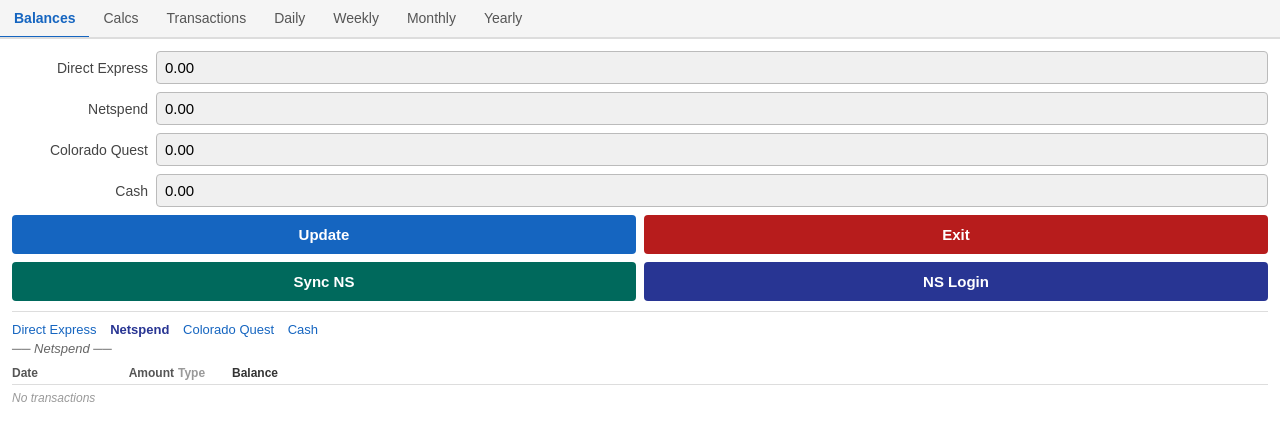
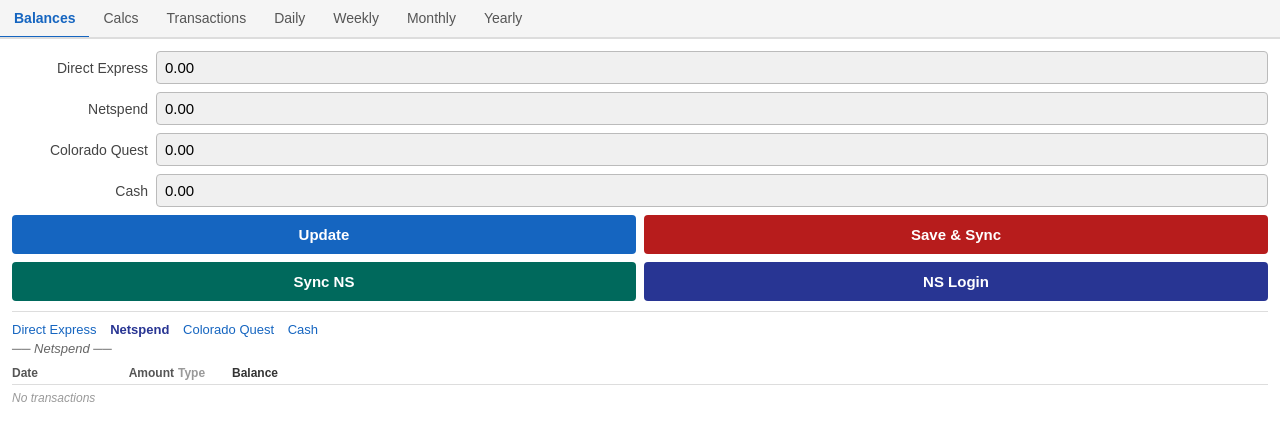
Before and after one commit to dpc00/blog7, a Flask app: page / in a window 1280 px wide. Shown: the top 441 px of the page. Run offline with Flask 3, Linux system fonts and the light colour scheme.

Commit message:
Rename Exit button to Save & Sync
Co-Authored-By: Claude Sonnet 4.6 <noreply@anthropic.com>

```diff
--- a/templates/balances.html
+++ b/templates/balances.html
@@ -11,7 +11,7 @@
 
   <div class="btn-row">
     <button class="btn" type="submit">Update</button>
-    <a class="btn btn-red" href="/exit">Exit</a>
+    <a class="btn btn-red" href="/exit">Save &amp; Sync</a>
   </div>
 </form>
 
```
